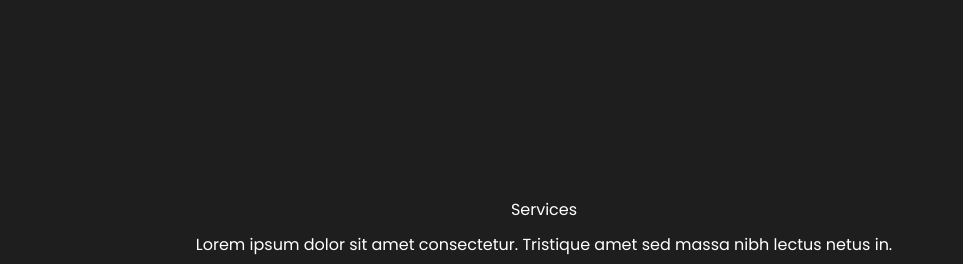
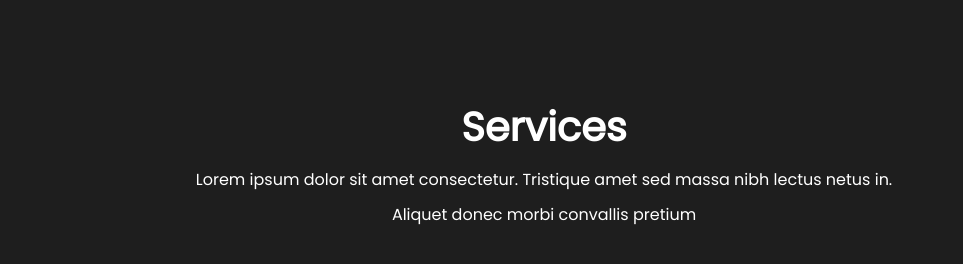
Before and after one commit to GeorgeSaruashvili/final-project, a plain HTML site: page index.html in a window 1280 px wide. Shown: the part 1249-1513 px from the top of the page, without its empty margins (96-1059 px from the left). Drawn offline with Linux system fonts and the light colour scheme; a web font is replaced by a local one.

Commit message:
final from2

```diff
--- a/index.html
+++ b/index.html
@@ -118,7 +118,7 @@
     </section>
     <section id="Services">
       <div class="test-words">
-        <p class="test-words">Services</p>
+        <p class="title">Services</p>
         <p>
           Lorem ipsum dolor sit amet consectetur. Tristique amet sed massa nibh
           lectus netus in.
```
